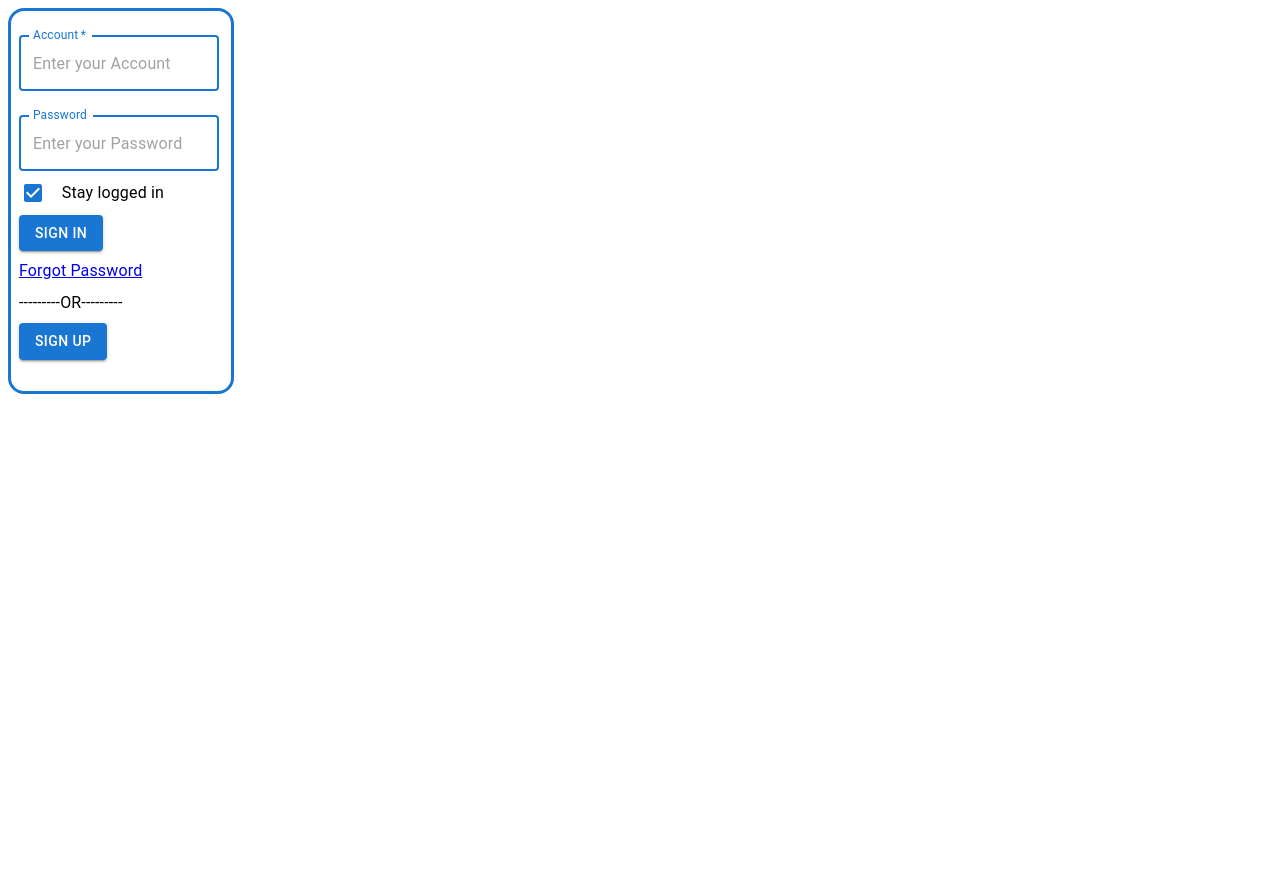
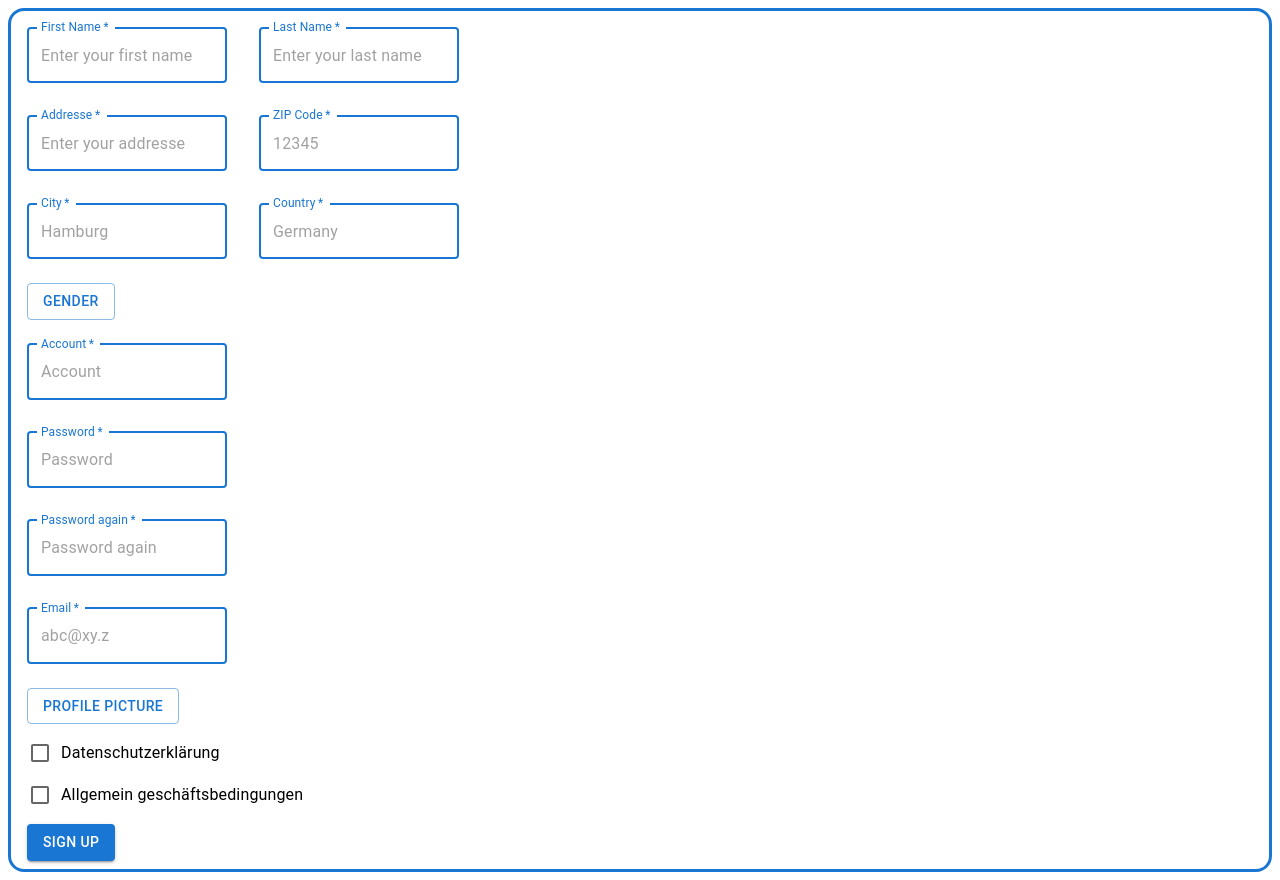
Before and after one commit to Latumi1192/pet_betreuung, a Next.js app: page / in a window 1280 px wide. Before the commit the page ends 800 px from the top, so only its background shows below. Built offline with nearby package versions, Linux system fonts and the light colour scheme.

Commit message:
Adding GenderButton, that change the showed value when selected

```diff
--- /dev/null
+++ b/components/GenderButton.tsx
@@ -0,0 +1,63 @@
+import * as React from "react";
+import { Button, Menu, MenuItem } from "@mui/material";
+
+export default function GenderButton() {
+  const [gender, setGender] = React.useState("Gender");
+  const [anchorEl, setAnchorEl] = React.useState<null | HTMLElement>(null);
+
+  const open = Boolean(anchorEl);
+  const handleClick = (event: React.MouseEvent<HTMLButtonElement>) => {
+    setAnchorEl(event.currentTarget);
+  };
+  const handleClose = () => {
+    setAnchorEl(null);
+  };
+  return (
+    <div>
+      <Button
+        id="basic-button"
+        aria-controls={open ? "basic-menu" : undefined}
+        aria-haspopup="true"
+        aria-expanded={open ? "true" : undefined}
+        variant="outlined"
+        onClick={handleClick}
+      >
+        {gender}
+      </Button>
+      <Menu
+        id="basic-menu"
+        anchorEl={anchorEl}
+        open={open}
+        onClose={handleClose}
+        MenuListProps={{
+          "aria-labelledby": "basic-button",
+        }}
+      >
+        <MenuItem
+          onClick={() => {
+            setGender("Male");
+            handleClose();
+          }}
+        >
+          Male
+        </MenuItem>
+        <MenuItem
+          onClick={() => {
+            setGender("Female");
+            handleClose();
+          }}
+        >
+          Female
+        </MenuItem>
+        <MenuItem
+          onClick={() => {
+            setGender("Other");
+            handleClose();
+          }}
+        >
+          Other
+        </MenuItem>
+      </Menu>
+    </div>
+  );
+}
--- a/components/SignUpForm.tsx
+++ b/components/SignUpForm.tsx
@@ -9,17 +9,9 @@ import {
   Menu,
   MenuItem,
 } from "@mui/material";
+import GenderButton from "./GenderButton";
 
 export default function SignUpForm() {
-  const [anchorEl, setAnchorEl] = React.useState<null | HTMLElement>(null);
-
-  const open = Boolean(anchorEl);
-  const handleClick = (event: React.MouseEvent<HTMLButtonElement>) => {
-    setAnchorEl(event.currentTarget);
-  };
-  const handleClose = () => {
-    setAnchorEl(null);
-  };
   return (
     <Box
       component="form"
@@ -28,8 +20,8 @@ export default function SignUpForm() {
         borderColor: "primary.main",
         borderRadius: "16px",
         "& .MuiTextField-root": { m: 2, width: "25ch" },
-        "& .MuiButton-root": { m: 1 },
-        "& .FormGroup-root": { m: 0 },
+        "& .MuiButton-root": { mt: 1, ml: 2, mb: 1 },
+        "& .MuiFormGroup-root": { mt: 0, ml: 1 },
         "& .MuiFormControlLabel-root": { m: 0 },
       }}
       noValidate
@@ -41,14 +33,14 @@ export default function SignUpForm() {
           required
           id="outlined-required"
           label="First Name"
-          placeholder="Hello World"
+          placeholder="Enter your first name"
         />
         <TextField
           focused
           required
           id="outlined-required"
           label="Last Name"
-          placeholder="Hello World"
+          placeholder="Enter your last name"
         />
       </div>
       <div>
@@ -57,14 +49,14 @@ export default function SignUpForm() {
           required
           id="outlined-required"
           label="Addresse"
-          placeholder="Hello World"
+          placeholder="Enter your addresse"
         />
         <TextField
           focused
           required
           id="outlined-required"
           label="ZIP Code"
-          placeholder="Hello World"
+          placeholder="12345"
         />
       </div>
       <div>
@@ -73,41 +65,19 @@ export default function SignUpForm() {
           required
           id="outlined-required"
           label="City"
-          placeholder="Hello World"
+          placeholder="Hamburg"
         />
         <TextField
           focused
           required
           id="outlined-required"
           label="Country"
-          placeholder="Hello World"
+          placeholder="Germany"
         />
       </div>
 
       <div>
-        <Button
-          id="basic-button"
-          aria-controls={open ? "basic-menu" : undefined}
-          aria-haspopup="true"
-          aria-expanded={open ? "true" : undefined}
-          variant="outlined"
-          onClick={handleClick}
-        >
-          Gender
-        </Button>
-        <Menu
-          id="basic-menu"
-          anchorEl={anchorEl}
-          open={open}
-          onClose={handleClose}
-          MenuListProps={{
-            "aria-labelledby": "basic-button",
-          }}
-        >
-          <MenuItem onClick={handleClose}>Male</MenuItem>
-          <MenuItem onClick={handleClose}>Female</MenuItem>
-          <MenuItem onClick={handleClose}>Other</MenuItem>
-        </Menu>
+        <GenderButton />
       </div>
       <div>
         <TextField
@@ -115,7 +85,7 @@ export default function SignUpForm() {
           required
           id="outlined-required"
           label="Account"
-          placeholder="Hello World"
+          placeholder="Account"
         />
       </div>
       <div>
@@ -124,7 +94,7 @@ export default function SignUpForm() {
           required
           id="outlined-required"
           label="Password"
-          placeholder="Hello World"
+          placeholder="Password"
         />
       </div>
       <div>
@@ -133,7 +103,7 @@ export default function SignUpForm() {
           required
           id="outlined-required"
           label="Password again"
-          placeholder="Hello World"
+          placeholder="Password again"
         />
       </div>
       <div>
@@ -142,7 +112,7 @@ export default function SignUpForm() {
           required
           id="outlined-required"
           label="Email"
-          placeholder="Hello World"
+          placeholder="abc@xy.z"
         />
       </div>
       <div>
--- a/pages/index.tsx
+++ b/pages/index.tsx
@@ -1,8 +1,10 @@
 import PageBar from "../components/PageBar";
 import SignInForm from "../components/SignInForm";
+import SignUpForm from "../components/SignUpForm";
+
 
 const Home = () => {
-  return <SignInForm />;
+  return <SignUpForm />;
 };
 
 export default Home;
```
